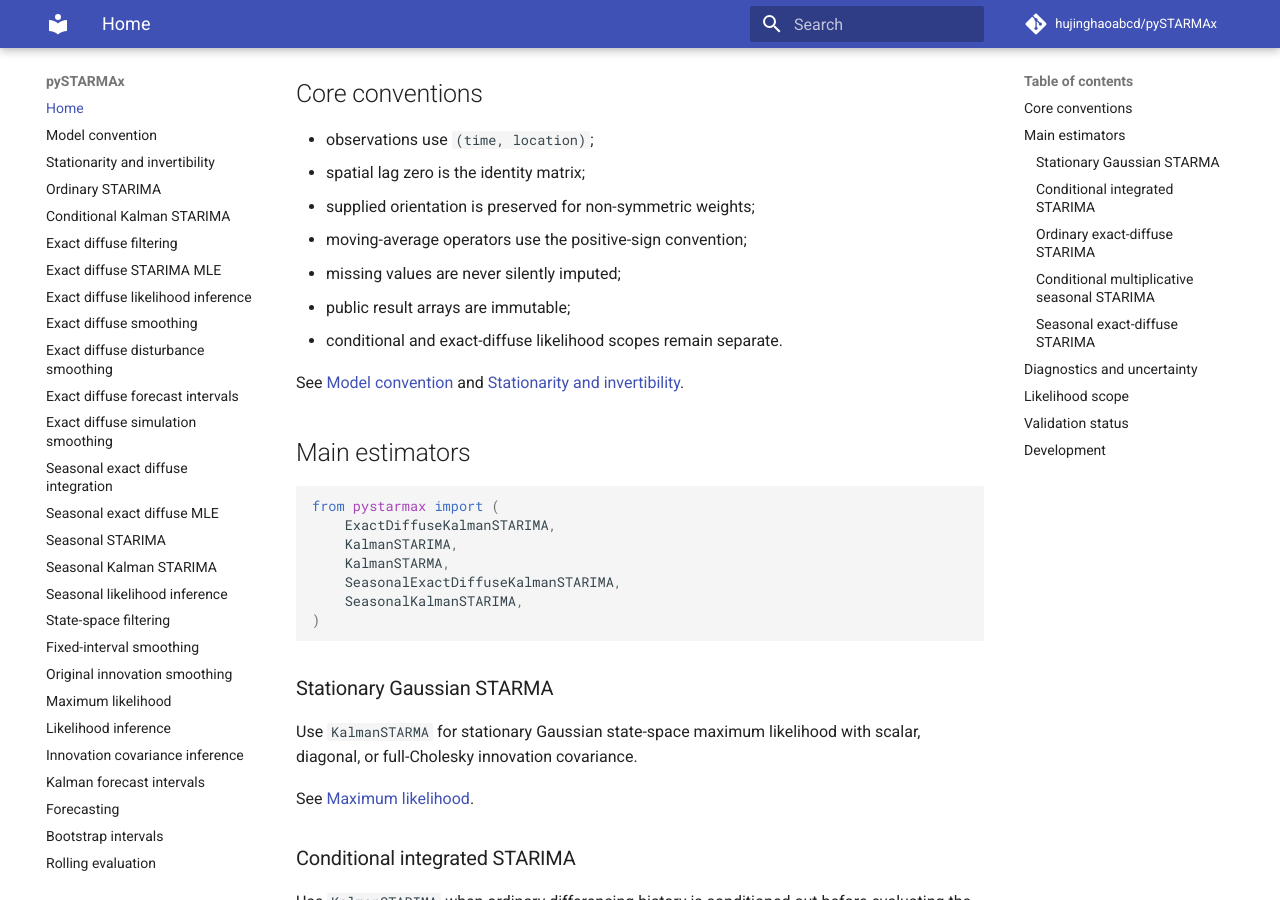
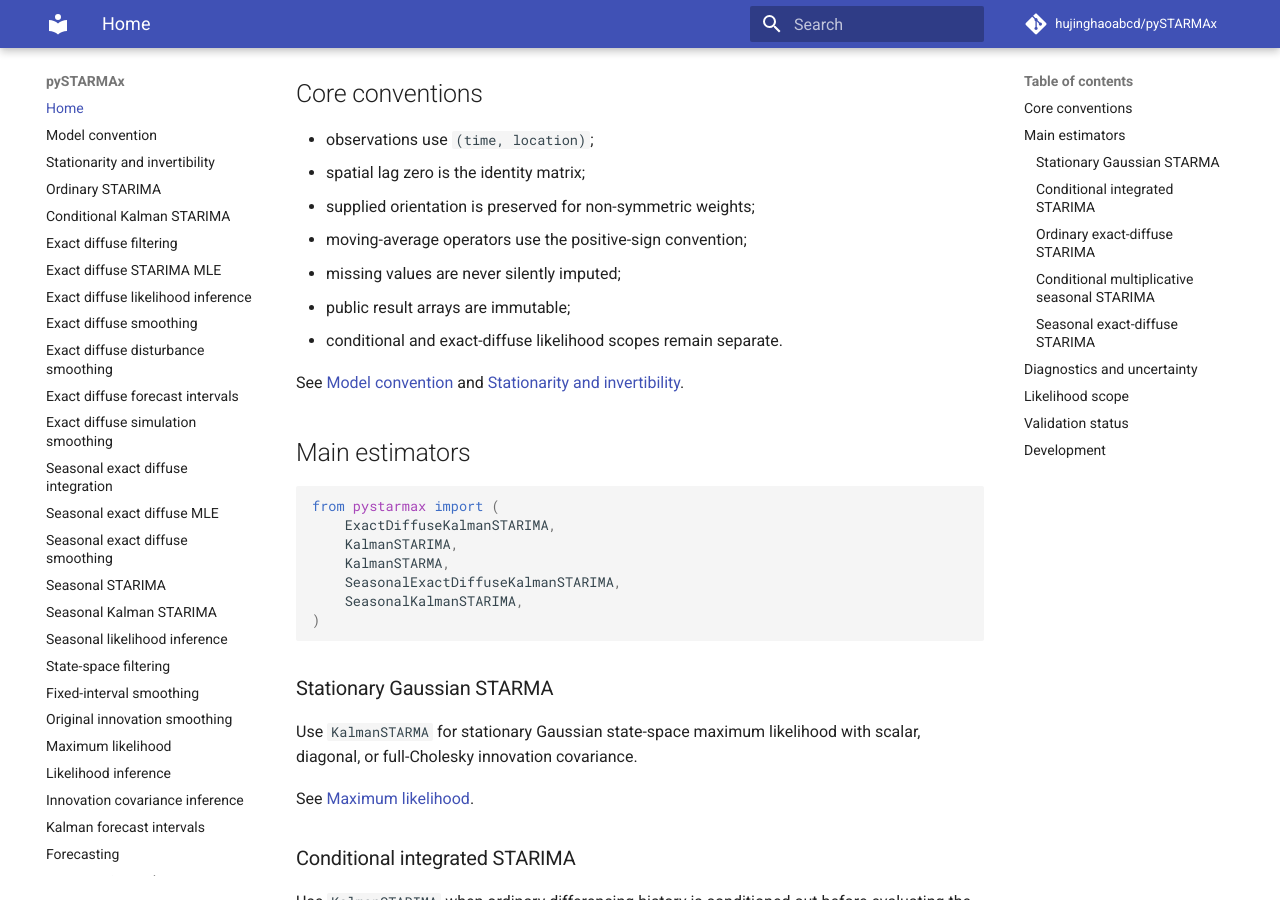
Before and after one commit to hujinghaoabcd/pySTARMAx, an MkDocs documentation site: the page built from docs/index.md, in a window 1280 px wide and 900 px high, scrolled down 304 px. Built offline with MkDocs 1.6.1 and Material for MkDocs 9.7.7, drawn with Linux system fonts in a browser that asks for light colours; comment, search, counter and statistics services are not loaded.

Commit message:
Add seasonal smoothing guide to navigation

```diff
--- a/mkdocs.yml
+++ b/mkdocs.yml
@@ -19,6 +19,7 @@ nav:
   - Exact diffuse simulation smoothing: exact_diffuse_simulation_smoothing.md
   - Seasonal exact diffuse integration: exact_seasonal_integrated.md
   - Seasonal exact diffuse MLE: seasonal_exact_diffuse_mle.md
+  - Seasonal exact diffuse smoothing: seasonal_exact_diffuse_smoothing.md
   - Seasonal STARIMA: seasonal.md
   - Seasonal Kalman STARIMA: seasonal_maximum_likelihood.md
   - Seasonal likelihood inference: seasonal_likelihood_inference.md
```
